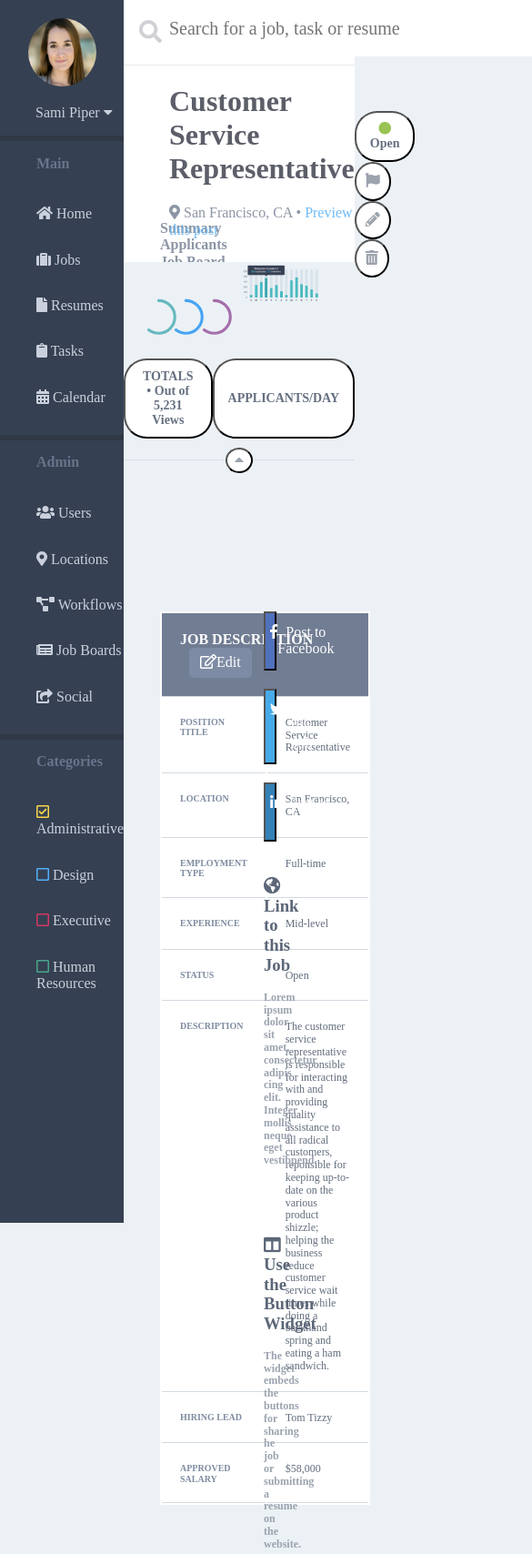
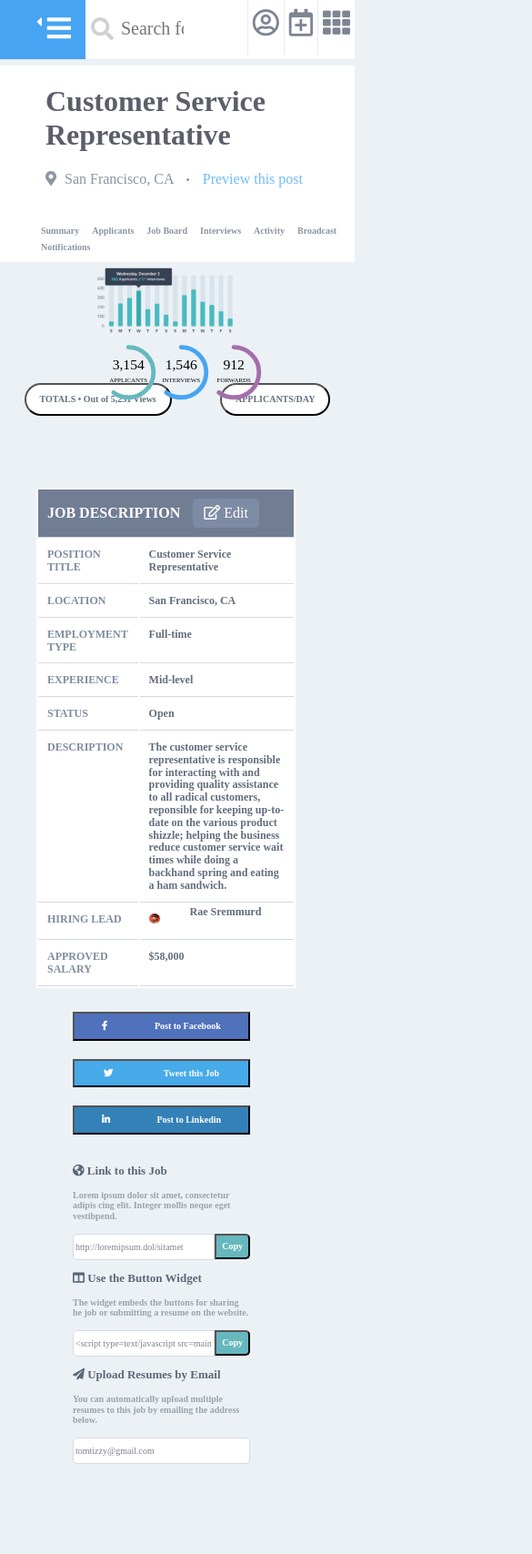
Before and after one commit to shannonmoranetz/sm-comp-challenge-2, a plain HTML site: page index.html in a window 390 px wide. Shown: the top 1708 px of the page at 91% size, 585 px wide, since content can reach past the window. After the commit the page ends 1649 px from the top, so only its background shows below. Drawn offline with Linux system fonts and the light colour scheme.

Commit message:
Add breakpoints

```diff
--- a/index.html
+++ b/index.html
@@ -14,10 +14,12 @@
 
   <nav>
 
+  <div class="nav-item-1">
    <ul class=nav-list-left>
     <li><i class='fas fa-caret-left'></i></li>
     <li><i class="fas fa-bars"></i></li>
   </ul>
+</div>
 
   <form class="search-form">
     <button class="search-button">
@@ -27,10 +29,20 @@
  </form>
 
  <ul class="nav-list-right">
+
+  <div class="nav-item-2">
   <li><i class="far fa-user-circle"></i></li>
+  </div>
+
+  <div class="nav-item-3">
   <li><i class="far fa-calendar-plus"></i></li>
+  </div>
+
+  <div class="nav-item-4">
   <li><i class="fas fa-th"></i></li>
-</ul>
+  </div>
+
+  </ul>
 
 
 </nav>
@@ -39,12 +51,13 @@
 <header>
   <div class="header-info">
    <h1 class="header-title">Customer Service Representative</h1>
-   <p class="header-subtitle-1"><i class="fas fa-map-marker-alt"></i> San Francisco, CA  • </p>
+   <p class="header-subtitle-1"><i class="fas fa-map-marker-alt"></i> San Francisco, CA </p>
+   <p class="header-subtitle-1 bullet-point">•</p>
    <a href="" class="header-subtitle-2"> Preview this post</a>
  </div>
 
  <div class="header-buttons">
-  <button class="oval-large"><i class="fas fa-circle"></i> Open</button>
+  <button class="oval-large open-button"><i class="fas fa-circle"></i> Open</button>
   <button class="oval-small"><i class="fas fa-flag"></i></button>
   <button class="oval-small"><i class="fas fa-pencil-alt"></i></button>
   <button class="oval-small"><i class="fas fa-trash-alt"></i></button>
@@ -65,44 +78,44 @@
 
 <section class="sidebar">
   <div class="sidebar-head">
-    <img class="profile-pic" src="images/profile-pic.jpg">
-    <p class="profile-name">Sami Piper <i class="fas fa-caret-down"></i></p>
+    <img class="profile-pic" src="images/headshot.jpg">
+    <p class="profile-name">Drake Graham <i class="fas fa-caret-down"></i></p>
   </div>
   <div class="sidebar-border">
   </div>
   <ul class="sidebar-list">
     <li><h4 class="sidebar-subcategory">Main</h4></li>
-    <li><p class="sidebar-item"><i class="fas fa-home"></i> Home</p></li>
-    <li><p class="sidebar-item"><i class="fas fa-suitcase"></i> Jobs</p></li>
-    <li><p class="sidebar-item"><i class="fas fa-file"></i> Resumes</p></li>
-    <li><p class="sidebar-item"><i class="fas fa-clipboard"></i> Tasks</p></li>
-    <li><p class="sidebar-item"><i class="fas fa-calendar-alt"></i> Calendar</p></li>
+    <li><p class="sidebar-item"><i class="fas fa-home sidebar-icon"></i> HOME</p></li>
+    <li><p class="sidebar-item"><i class="fas fa-suitcase sidebar-icon"></i> JOBS</p></li>
+    <li><p class="sidebar-item"><i class="fas fa-file sidebar-icon"></i> RESUMES</p></li>
+    <li><p class="sidebar-item"><i class="fas fa-clipboard sidebar-icon"></i> TASKS</p></li>
+    <li><p class="sidebar-item"><i class="fas fa-calendar-alt sidebar-icon"></i> CALENDAR</p></li>
   </ul>
   <div class="sidebar-border">
   </div>
   <ul class="sidebar-list">
     <li><h4 class="sidebar-subcategory">Admin</h4></li>
-    <li><p class="sidebar-item"><i class="fas fa-users"></i> Users</p></li>
-    <li><p class="sidebar-item"><i class="fas fa-map-marker-alt"></i> Locations</p></li>
-    <li><p class="sidebar-item"><i class="fas fa-project-diagram"></i> Workflows</p></li>
-    <li><p class="sidebar-item"><i class="fas fa-newspaper"></i> Job Boards</p></li>
-    <li><p class="sidebar-item"><i class="fas fa-share-square"></i> Social</p></li>
+    <li><p class="sidebar-item"><i class="fas fa-users sidebar-icon"></i> USERS</p></li>
+    <li><p class="sidebar-item"><i class="fas fa-map-marker-alt sidebar-icon"></i> LOCATIONS</p></li>
+    <li><p class="sidebar-item"><i class="fas fa-project-diagram sidebar-icon"></i> WORKFLOWS</p></li>
+    <li><p class="sidebar-item"><i class="fas fa-newspaper sidebar-icon"></i> JOB BOARDS</p></li>
+    <li><p class="sidebar-item"><i class="fas fa-share-square sidebar-icon"></i> SOCIAL</p></li>
   </ul>
   <div class="sidebar-border">
   </div>
   <ul class="sidebar-list">
     <li><h4 class="sidebar-subcategory">Categories</h4></li>
-    <li><p class="sidebar-item"><i class="far fa-check-square"></i> Administrative</p></li>
-    <li><p class="sidebar-item"><i class="far fa-square square-blue"></i> Design</p></li>
-    <li><p class="sidebar-item"><i class="far fa-square square-red"></i> Executive</p></li>
-    <li><p class="sidebar-item"><i class="far fa-square square-green"></i> Human Resources</p></li>
+    <li><p class="sidebar-item"><i class="far fa-check-square sidebar-icon"></i> Administrative</p></li>
+    <li><p class="sidebar-item"><i class="far fa-square square-blue sidebar-icon"></i> Design</p></li>
+    <li><p class="sidebar-item"><i class="far fa-square square-red sidebar-icon"></i> Executive</p></li>
+    <li><p class="sidebar-item"><i class="far fa-square square-green sidebar-icon"></i> Human Resources</p></li>
   </ul>
 </section>
 
 
 <section class="data-area">
 
-  <div class="test">
+  <div class="data-div">
     <svg viewBox="0 0 45 45" class="circular-chart">
       <path class="circle chart1"
       stroke-dasharray="60, 100"
@@ -110,8 +123,8 @@
       a 15.9155 15.9155 0 0 1 0 31.831
       a 15.9155 15.9155 0 0 1 0 -31.831"
       />
-<!--   <text x="6" y="20" class="svg-text">3,154</text>
-  <text x="10" y="24" class="svg-text">APPLICANTS</text> -->
+  <text x="18" y="16" class="graph-num">3,154</text>
+  <text x="18" y="24" class="graph-word">APPLICANTS</text>
 </svg>
 
 <svg viewBox="0 0 45 45" class="circular-chart">
@@ -121,6 +134,8 @@
   a 15.9155 15.9155 0 0 1 0 31.831
   a 15.9155 15.9155 0 0 1 0 -31.831"
   />
+  <text x="18" y="16" class="graph-num">1,546</text>
+  <text x="18" y="24" class="graph-word">INTERVIEWS</text>
 </svg>
 
 <svg viewBox="0 0 45 45" class="circular-chart">
@@ -130,6 +145,8 @@
   a 15.9155 15.9155 0 0 1 0 31.831
   a 15.9155 15.9155 0 0 1 0 -31.831"
   />
+  <text x="18" y="16" class="graph-num">912</text>
+  <text x="18" y="24" class="graph-word">FORWARDS</text>
 </svg>
 <img src="images/placeholder.png" class="placeholder-image">
 </div>
@@ -156,7 +173,7 @@
   <table border = "0" width = "100%">
     <thead>
       <tr>
-        <td colspan = "2" class="table-head">JOB DESCRIPTION <button class="edit-button"><i class="far fa-edit"></i>Edit</button></td>
+        <td colspan = "2" class="table-head">JOB DESCRIPTION <button class="edit-button"><i class="far fa-edit"></i> Edit</button></td>
 
       </tr>
     </thead>
@@ -186,7 +203,7 @@
     </tr>
 
       <tr>
-      <td class="table-subtitle">HIRING LEAD</td><td class="table-text">Tom Tizzy</td>
+      <td class="table-subtitle">HIRING LEAD</td><td class="table-text"><img class="headshot-small" src="images/headshot-small.jpg"><p class="center-row">Rae Sremmurd</p></td>
     </tr>
 
       <tr>
@@ -196,9 +213,6 @@
   </table>
 
 </section>
-
-
-
 
 <aside>
 
--- a/styles.css
+++ b/styles.css
@@ -7,14 +7,16 @@ body {
   grid-template-columns: repeat(6, 1fr);
   grid-template-rows: repeat(14, 6em);
   background-color: #ecf1f5;
-
-
 }
 
 
 a {
 color: #6fbbf6;
 text-decoration: none;
+}
+
+li {
+  display: inline-block;
 }
 
 /* nav bar */
@@ -24,25 +26,71 @@ nav {
   grid-column: 2/7;
   justify-content: space-between;
   border-bottom: 1px solid #e8eaed;
-  height: 71px;
+  height: 65px;
   background-color: #FFFFFF;
 }
 
-li {
-  display: inline-block;
+.nav-item-1 {
+  border-right: 1px solid #e8eaed;
+}
+
+.nav-item-1:hover {
+  background-color: #47a4f3;
+  color: #FFFFFF;
+}
+
+.nav-item-1:hover *{
+  color: #FFFFFF;
+}
+
+.nav-item-2 {
+  border-left: 1px solid #e8eaed;
+}
+
+.nav-item-2:hover {
+  background-color: #47a4f3;
+}
+
+.nav-item-2:hover *{
+  color: #FFFFFF;
+}
+
+.nav-item-3 {
+  border-left: 1px solid #e8eaed;
+}
+
+.nav-item-3:hover {
+  background-color: #47a4f3;
+}
+
+.nav-item-3:hover *{
+  color: #FFFFFF;
+}
+
+.nav-item-4 {
+  border-left: 1px solid #e8eaed;
+}
+
+.nav-item-4:hover {
+  background-color: #47a4f3;
+  color: #FFFFFF;
+}
+
+.nav-item-4:hover *{
+  color: white;
 }
 
 .nav-list-left {
   display: flex;
-  border-right: 1px solid #e8eaed;
   list-style: none;
-  overflow: hidden;
+  margin-right: 40px;
 }
 
 .nav-list-right {
   display: flex;
   list-style: none;
-  overflow: hidden;
+  height: 70px;
+  margin-top: -10px;
 }
 
 #search-bar {
@@ -50,14 +98,14 @@ li {
   border: none;
   color: #d1d0d5;
   height: 60px;
-  width: 400px;
+  width: 660px;
 }
 
 .search-form {
   display: flex;
   justify-content: space-between;
   transform: translate(-30px, 0px);
-
+  overflow: hidden;
 }
 
 .search-button {
@@ -88,10 +136,18 @@ header {
 .header-subtitle-1 {
   color: #8c95a4;
   display: inline;
+  margin-right: 5px;
 }
 
 .header-subtitle-2 {
   display: inline;
+  margin-left: 5px;
+}
+
+.bullet-point {
+  margin-left: 5px;
+  font-weight: lighter;
+  font-size: 12px;
 }
 
 .header-buttons {
@@ -130,9 +186,13 @@ header {
   height: 28px;
 }
 
+.open-button {
+  margin-right: 20px;
+}
+
 .dash-link {
   font-weight: 800;
-  padding-bottom: 10px;
+  padding-bottom: 20px;
 }
 
 .dash-link:hover {
@@ -150,6 +210,7 @@ header {
   justify-content: left;
   overflow: hidden;
   background-color: #FFFFFF;
+  margin-top: 1px;
 }
 
 .dash-area {
@@ -159,8 +220,6 @@ header {
 .dash-link {
   margin-right: 50px;
   color: #8c95a4;
-
-
 }
 
  /* sidebar */
@@ -183,6 +242,11 @@ header {
   border-radius: 100%;
 }
 
+.headshot-small {
+  width: 8%;
+  border-radius: 100%;
+}
+
 .profile-name {
   color: #cad0dc;
   margin-left: 8px;
@@ -201,9 +265,18 @@ header {
   margin-top: -6px;
 }
 
+.sidebar-item {
+  font-size: 13px;
+  font-weight: 800;
+}
+
 .sidebar-item:hover {
   color: #47a4f3;
   cursor: pointer;
+}
+
+.sidebar-icon {
+  margin-right: 10px;
 }
 
 .sidebar-subcategory {
@@ -218,7 +291,7 @@ header {
   grid-row: 4/6;
 }
 
-.test {
+.data-div {
   display: flex;
   align-items: space-between;
   justify-content: center;
@@ -245,7 +318,7 @@ header {
   display: flex;
   align-items: space-between;
   justify-content: center;
-  margin-top: 10px;
+  margin-top: 40px;
   }
 
 
@@ -285,20 +358,28 @@ header {
   }
 }
 
-/*.svg-text {
-  font-size: 10px;
+.graph-num {
+  font-size: 9px;
+  text-anchor: middle;
+  font-weight: 500;
+}
+
+.graph-word {
+  font-size: 4px;
+  text-anchor: middle;
 }
 
 
-/* description section */
+ /*description section */
 
 .description-area  {
   grid-column: 2/5;
   grid-row: 8/11;
   margin-left: 40px;
+  transform: translate(0px, -40px);
 }
 
-/* table */
+ /*table */
 
 table {
   background-color: #FFFFFF;
@@ -329,13 +410,19 @@ th {
 
 .table-subtitle {
   color: #7f8ca0;
-  font-size: 10px;
-  font-weight: 700;
+  font-size: 12px;
+  font-weight: 900;
 }
 
 .table-text {
   color: #626d7d;
   font-size: 12px;
+  font-weight: 600;
+}
+
+.center-row {
+  margin-top: -23px;
+  margin-left: 45px;
 }
 
 .edit-button {
@@ -352,13 +439,14 @@ th {
 }
 
 
-/* aside */
+ /*aside */
 
 aside {
   grid-column: 5/8;
   grid-row: 8/13;
   margin-left: 80px;
   margin-right: 100px;
+  transform: translate(0px, -40px);
   }
 
 .social-buttons {
@@ -375,6 +463,7 @@ aside {
   justify-content: space-around;
   max-width: 300px;
   margin-bottom: 20px;
+  font-weight: 700;
 }
 
 .facebook-button:hover {
@@ -389,6 +478,7 @@ aside {
   justify-content: space-around;
   max-width: 300px;
   margin-bottom: 20px;
+  font-weight: 700;
 }
 
 .twitter-button:hover {
@@ -403,6 +493,7 @@ aside {
   justify-content: space-around;
   max-width: 300px;
   margin-bottom: 20px;
+  font-weight: 700;
 }
 
 .linkedin-button:hover {
@@ -411,6 +502,7 @@ aside {
 
 .aside-heading {
   color: #5c6778;
+  font-size: 16px;
 }
 
 .aside-subheading {
@@ -454,14 +546,13 @@ aside {
   cursor: pointer;
 }
 
-/* icons */
+ /*icons */
 
 .fa-caret-left {
 color: #47a4f3;
 }
 
 .fa-caret-down:hover {
-  color: #47a4f3;
   cursor: pointer;
 }
 
@@ -472,7 +563,6 @@ color: #47a4f3;
 }
 
 .fa-bars:hover {
-  color: #47a4f3;
   cursor: pointer;
 }
 
@@ -506,27 +596,29 @@ color: #47a4f3;
 }
 
 .fa-user-circle {
-  border-left: 1px solid #e8eaed;
   font-size: 30px;
   padding: 0px 20px 0px 20px;
   color: #7d8593;
+  margin-top: 20px;
 }
 
 .fa-user-circle:hover {
-  color: #47a4f3;
   cursor: pointer;
   }
 
 .fa-calendar-plus {
-  border-left: 1px solid #e8eaed;
   font-size: 30px;
   padding: 0px 20px 0px 20px;
   color: #7d8593;
+  margin-top: 20px;
 }
 
 .fa-calendar-plus:hover {
-  color: #47a4f3;
   cursor: pointer;
+}
+
+.fa-map-marker-alt {
+  margin-right: 5px;
 }
 
 .fa-check-square {
@@ -546,13 +638,139 @@ color: #47a4f3;
 }
 
 .fa-th {
-  border-left: 1px solid #e8eaed;
   font-size: 30px;
   padding: 0px 20px 0px 20px;
+  margin-top: 20px;
   color: #7d8593;
 }
 
 .fa-th:hover {
-  color: #47a4f3;
   cursor: pointer;
 }
+
+@media only screen and (max-width: 980px) {
+    .sidebar {
+        display: none;
+    }
+    nav, header, .dash, .data-area {
+      grid-column: 1/7;
+    }
+    .description-area {
+      grid-column: 1/5;
+    }
+    aside {
+      grid-column: 5/9;
+    }
+
+    .dash-link {
+      font-size: 14px;
+      margin: 5px;
+    }
+    .dash-link:hover {
+      border: none;
+    }
+    .header-buttons {
+      transform: translate(-50px, 0px);
+    }
+    .oval-small {
+      margin-right: 5px;
+      margin-top: 5px;
+      position: relative;
+    }
+    .open-button {
+      margin-right: 0px;
+    }
+    .facebook-button, .twitter-button, .linkedin-button {
+      font-size: 10px;
+      padding: 8px 4px 8px 4px;
+    }
+    .copy-input {
+      font-size: 10px;
+      height: 25px;
+      width: 43px;
+    }
+
+    .copy-input-2 {
+      font-size: 10px;
+      height: 25px;
+      width: 85px;
+    }
+
+    .copy-button {
+      font-size: 10px;
+      height: 28px;
+      width: 43px;
+    }
+
+    .aside-heading {
+      font-size: 13px;
+    }
+
+    .aside-subheading {
+      font-size: 10px;
+    }
+}
+
+@media only screen and (max-width: 810px) {
+
+  .header-buttons {
+    display: none;
+  }
+
+  aside {
+    width: 60%;
+    grid-column: 1/6;
+    grid-row: 12/18;
+    display: block;
+  }
+
+  .description-area {
+    grid-row: 7/9;
+    grid-column: 1/6;
+    max-height: 400px
+  }
+
+  .table-head {
+  padding: 10px 10px 10px 10px;
+}
+  td {
+    padding: 10px;
+  }
+
+  .copy-input, .copy-input-2 {
+    width: 200px;
+    align-items: center;
+    }
+
+    .middle-button, .divider {
+      display: none;
+    }
+
+}
+
+@media only screen and (max-width: 580px) {
+
+  aside {
+    grid-row: 13/18;
+  }
+  .dash-link {
+    font-size: 10px;
+    margin: 5px;
+  }
+  .circular-chart {
+    grid-row: 4/5;
+  }
+  .oval-large {
+    font-size: 10px;
+  }
+  .fa-bars, .fa-calendar-plus, .fa-user-circle, .fa-th {
+    padding: 0px 5px 0px 5px;
+  }
+  .placeholder-image {
+    width: 40%;
+    transform: translate(-100px, 0px);
+  }
+  .circular-chart {
+    transform: translate(100px, 50px);
+  }
+}
```
Also changed, not shown: images/headshot-small.jpg (added), images/headshot.jpg (added), images/profile-pic.jpg (deleted). Lines whose indentation alone changed are shown as unchanged.
